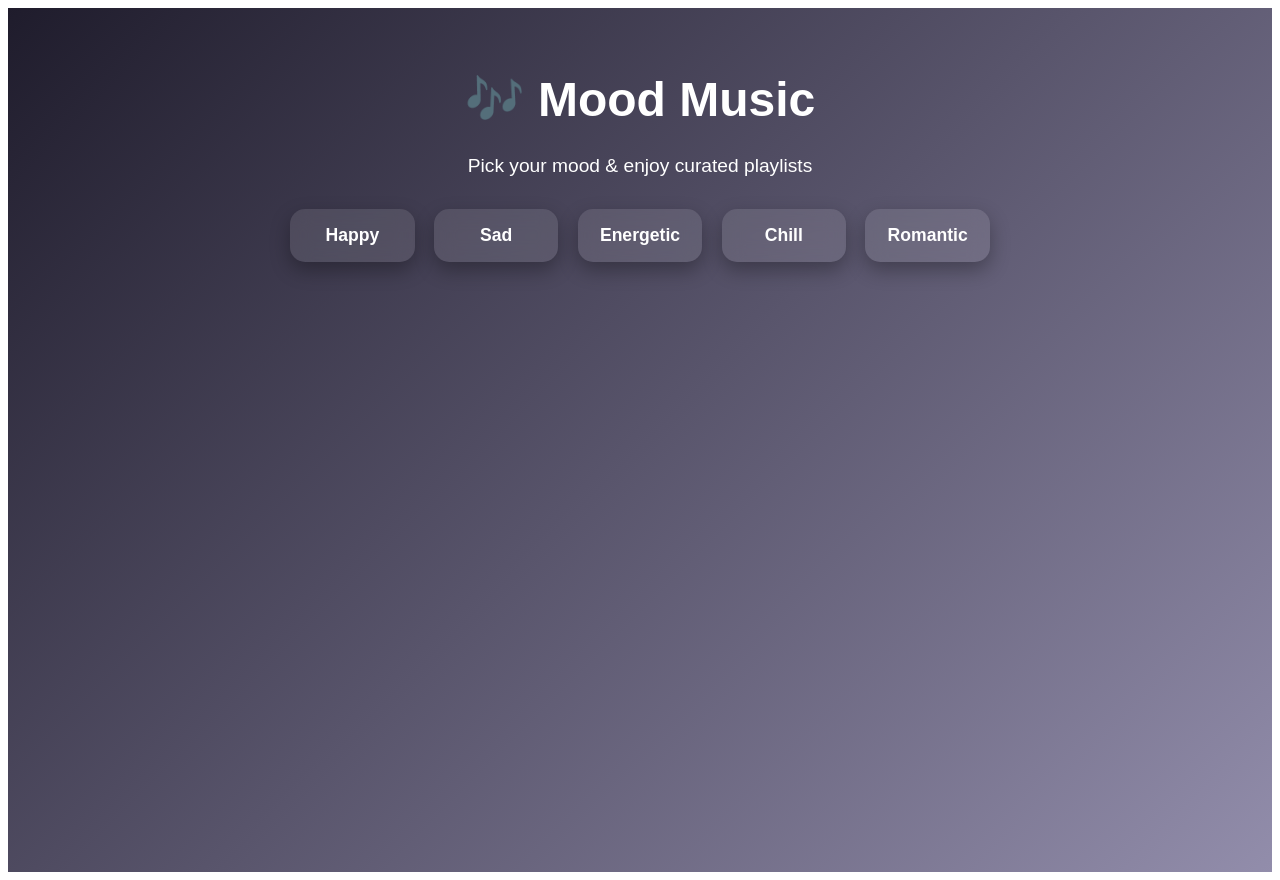
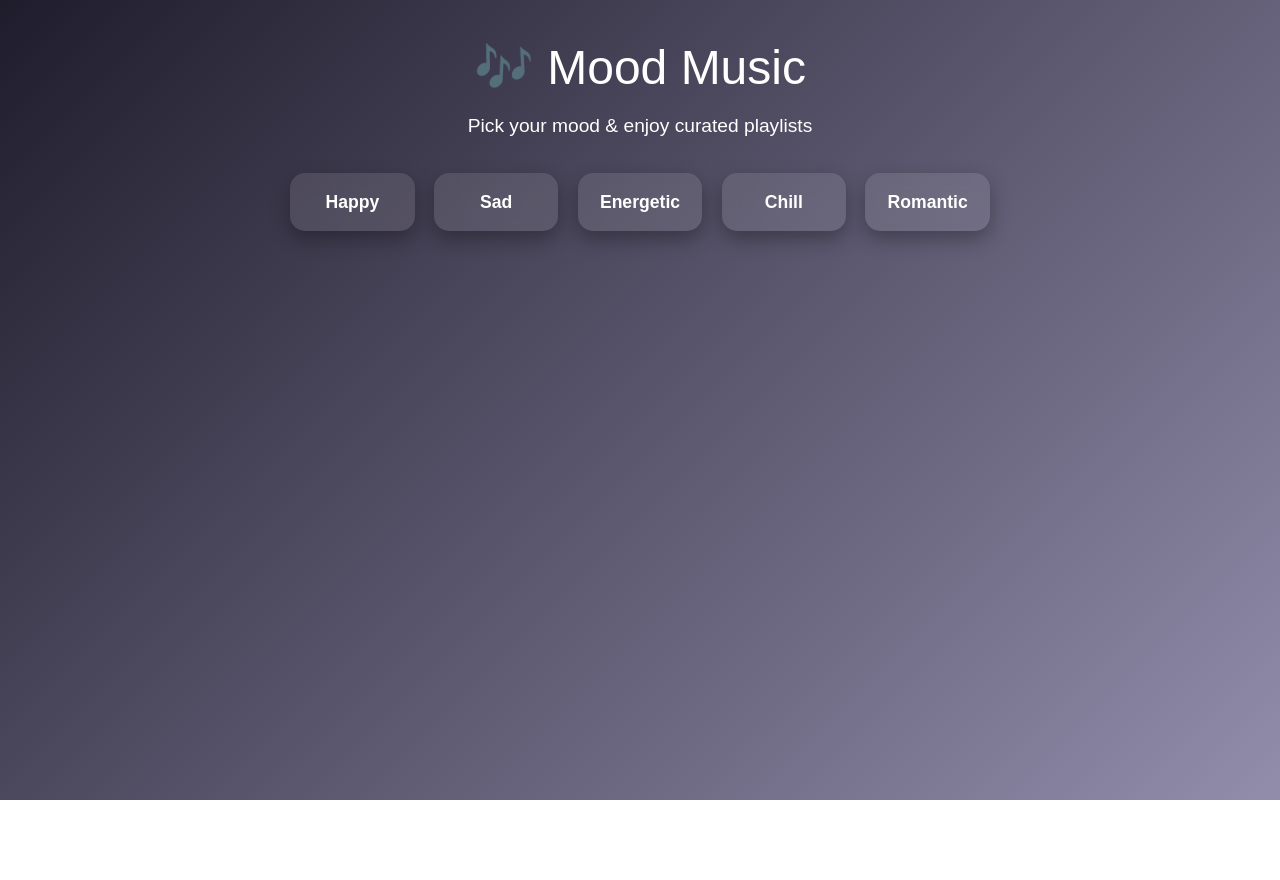
Before and after one commit to CodeX552/MOOD-MUSIC, a React (Vite) app: page / in a window 1280 px wide. After the commit the page ends 800 px from the top, so only its background shows below. Built offline with nearby package versions, Linux system fonts and the light colour scheme.

Commit message:
Added index.css and fixed Tailwind setup

```diff
--- /dev/null
+++ b/src/index.css
@@ -0,0 +1,8 @@
+@tailwind base;
+@tailwind components;
+@tailwind utilities;
+
+/* Optional: Add your custom styles here */
+body {
+  @apply bg-gradient-to-b from-purple-800 to-indigo-900 text-white;
+}
--- /dev/null
+++ b/tailwind.config.js
@@ -0,0 +1,11 @@
+/** @type {import('tailwindcss').Config} */
+export default {
+    content: [
+      "./index.html",
+      "./src/**/*.{js,ts,jsx,tsx}",
+    ],
+    theme: {
+      extend: {},
+    },
+    plugins: [],
+  }
```
Also changed, not shown: src/main.tsx (+7 -7 lines), 4 other files (tests, documents, lock files or other folders).
